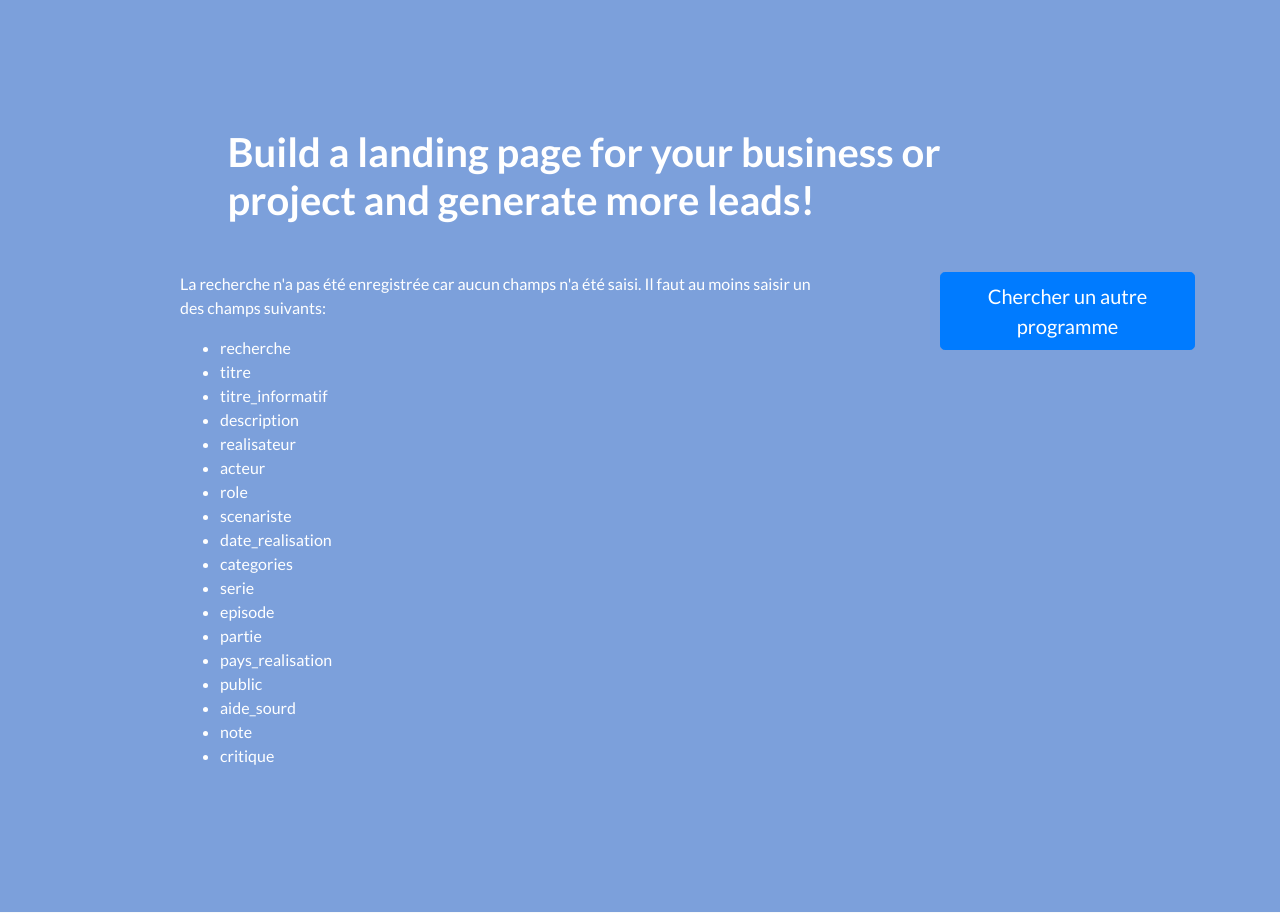
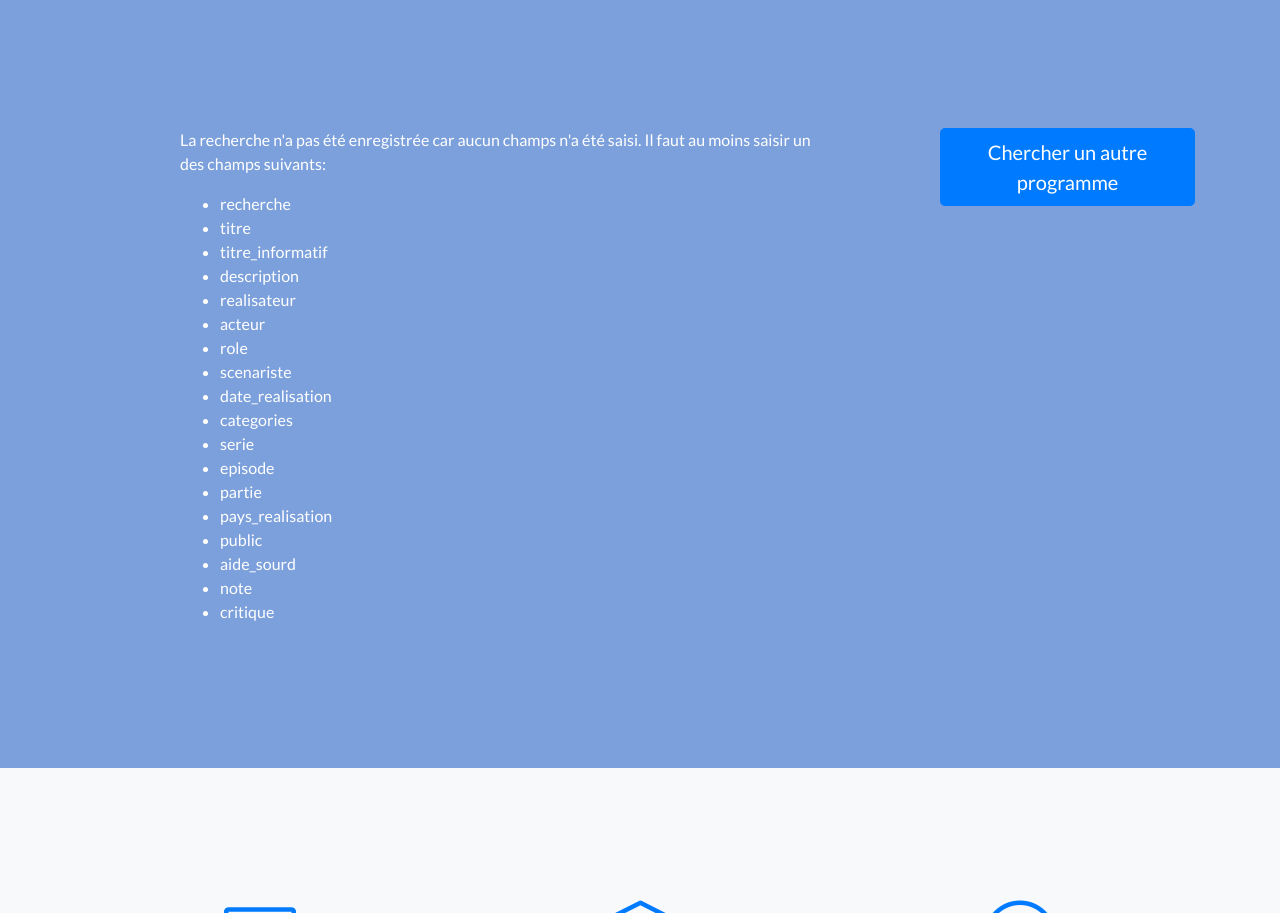
Before and after one commit to oliviernes/broadcast_alert, a Django app: template programmes/templates/programmes/no_search.html in a window 1280 px wide. Shown: the part 56-969 px from the top of the page. Run offline with Django 3.2, Linux system fonts and the light colour scheme; the template is opened without the code that fills it, so the values that code supplies are empty; some libraries are stand-ins or nearby versions.

Commit message:
Remove booststrap template title in no_search.html

```diff
--- a/programmes/templates/programmes/no_search.html
+++ b/programmes/templates/programmes/no_search.html
@@ -5,9 +5,9 @@
 {% block welcome %}
 
 <div class="row">
-  <div class="col-xl-9 mx-auto">
+  <!-- <div class="col-xl-9 mx-auto">
     <h1 class="mb-5">Build a landing page for your business or project and generate more leads!</h1>
-  </div>
+  </div> -->
   <div class="col-md-10 col-lg-8 col-xl-7 mx-auto">
 
     <p> La recherche n'a pas été enregistrée car aucun champs n'a été saisi. Il faut au moins saisir un des champs suivants:</p>
```
